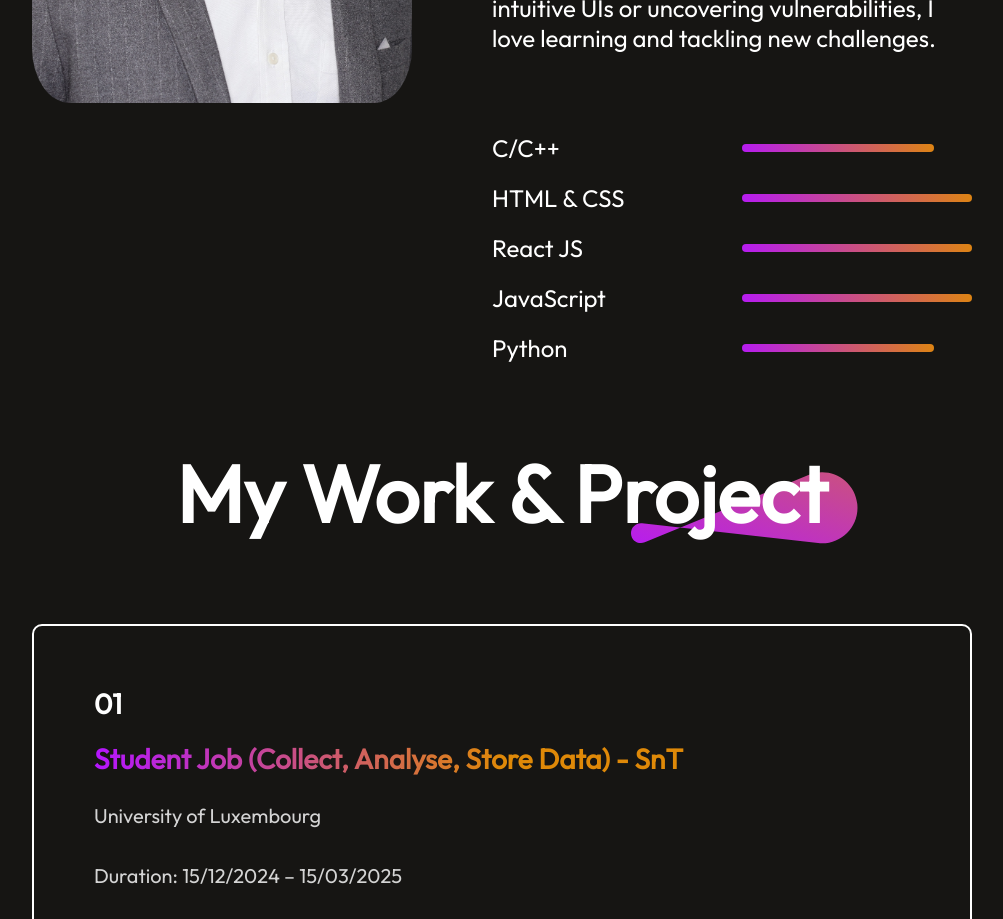
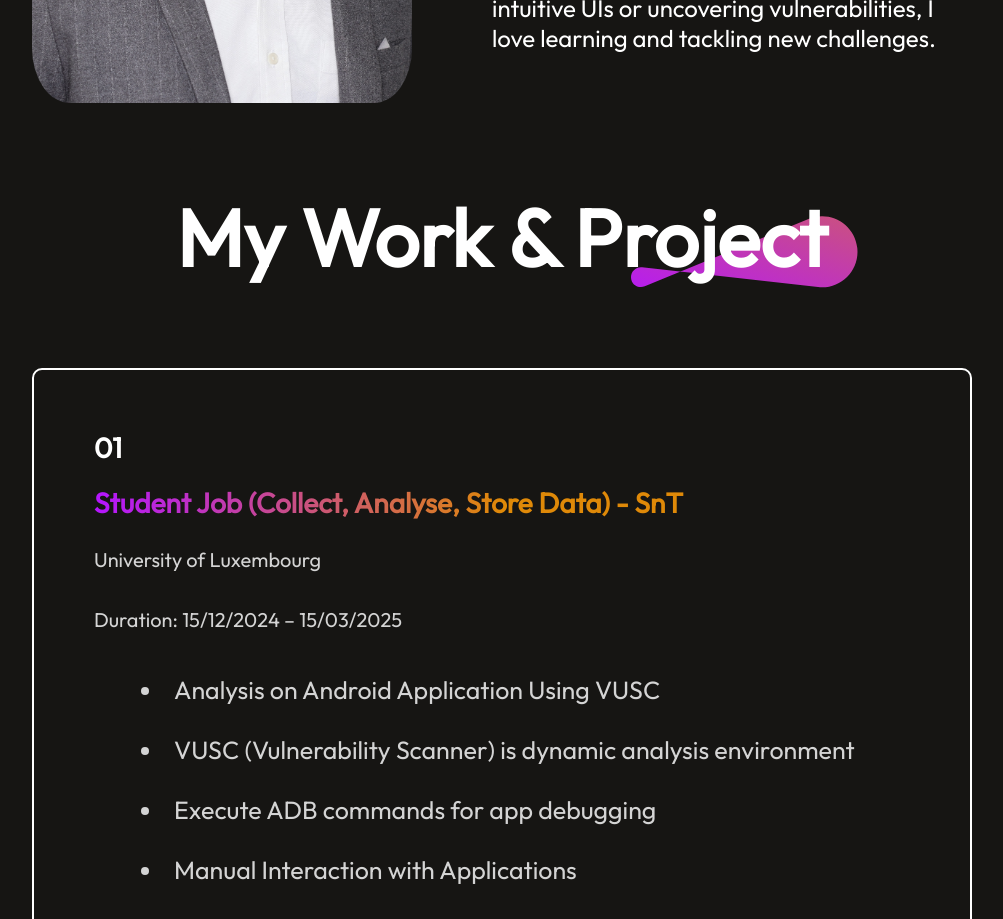
Before and after one commit to shishirpandey18/Portfolio, a React (Vite) app: page / in a window 1280 px wide. Shown: the part 1600-2519 px from the top of the page, without its empty margins (138-1141 px from the left). Built offline with nearby package versions, Linux system fonts and the light colour scheme.

Commit message:
Updated Project

```diff
--- a/src/Components/About/About.jsx
+++ b/src/Components/About/About.jsx
@@ -19,13 +19,7 @@ const About = () => {
                         <p>Hi, I'm Shishi Pandey — Computer Engineering graduate currently pursuing a Master’s degree in Cybersecurity and Cyber Defence, with a strong focus on data protection, privacy, Analysis, cybersecurity policy, and ethical implications of digital technologies. Experienced in security analysis and data-driven research, with academic training in EU digital sovereignty, cyber risk management, and privacy-aware system design.</p>
                         <p>Currently, I'm diving deeper into the world of cybersecurity, exploring mobile app security and dynamic analysis. Whether it’s crafting intuitive UIs or uncovering vulnerabilities, I love learning and tackling new challenges.</p>
                     </div>
-                    <div className="about-skills">
-                        <div className="about-skill"><p>C/C++ </p><hr /></div>
-                        <div className="about-skill"><p>HTML & CSS</p><hr /></div>
-                        <div className="about-skill"><p>React JS</p><hr /></div>
-                        <div className="about-skill"><p>JavaScript</p><hr /></div>
-                        <div className="about-skill"><p>Python</p><hr /></div>
-                    </div>
+
                 </div>
             </div>
         </div>
```
